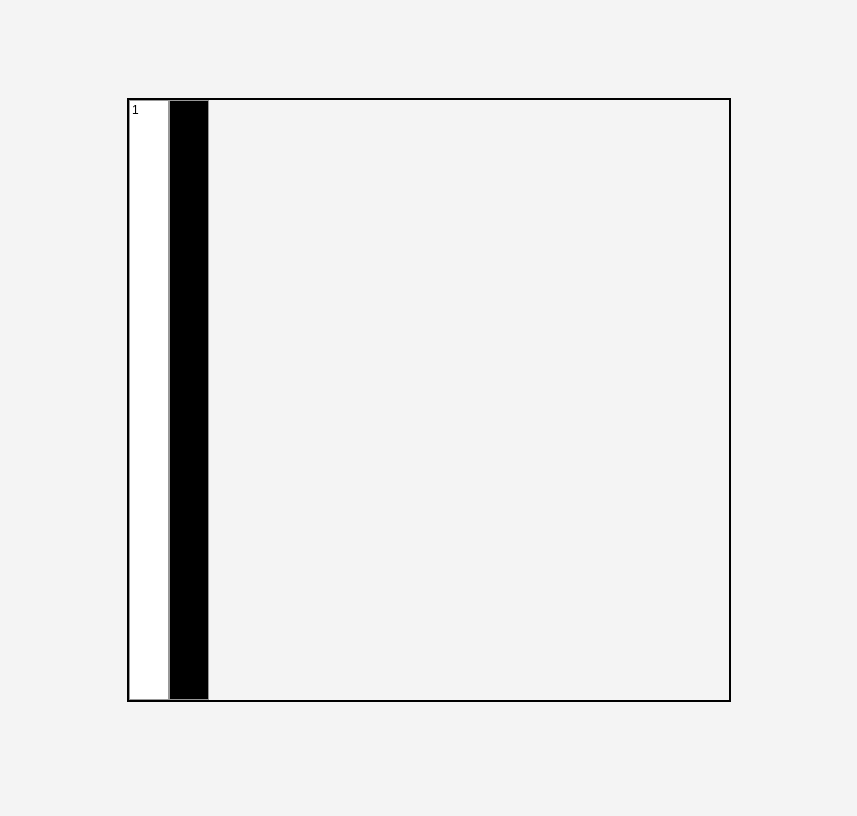
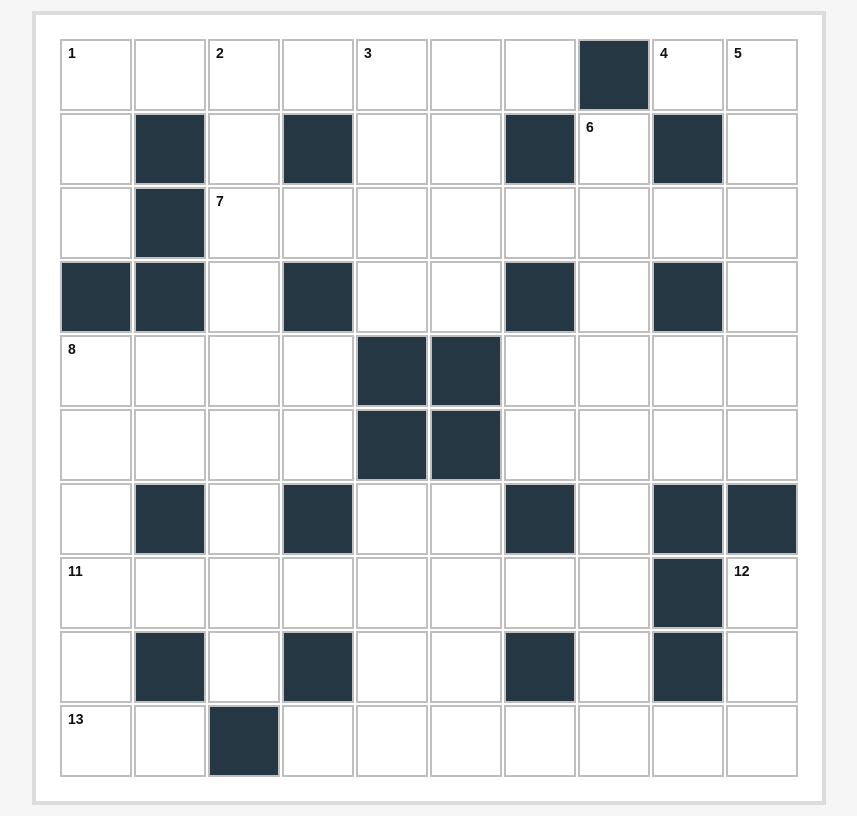
Before and after one commit to abhishek-dtsc/crosword, a plain HTML site: page index.html in a window 1280 px wide. Shown: the whole page, without its empty margins (211-1068 px from the left). Drawn offline with Linux system fonts and the light colour scheme.

Commit message:
index.html

```diff
--- a/index.html
+++ b/index.html
@@ -1,73 +1,100 @@
-<!DOCTYPE html>
+<!doctype html>
 <html lang="en">
 <head>
-  <meta charset="UTF-8">
-  <meta name="viewport" content="width=device-width, initial-scale=1.0">
-  <title>Responsive Crossword</title>
+  <meta charset="utf-8" />
+  <meta name="viewport" content="width=device-width,initial-scale=1" />
+  <title>Interactive Crossword Grid</title>
   <style>
-    body {
-      font-family: Arial, sans-serif;
-      display: flex;
-      justify-content: center;
-      align-items: center;
-      min-height: 100vh;
-      margin: 0;
-      background: #f4f4f4;
+    :root{--cell:72px; --gap:2px; --black:#263744}
+    body{font-family:Arial,Helvetica,sans-serif; display:flex; align-items:center; justify-content:center; min-height:100vh; background:#f6f6f6;}
+    .board-wrap{padding:24px; background:white; border:4px solid #dcdcdc}
+    .grid{
+      display:grid;
+      grid-template-columns: repeat(10, var(--cell));
+      grid-template-rows: repeat(10, var(--cell));
+      gap: var(--gap);
+      background:transparent;
+      position:relative;
     }
-
-    .crossword {
-      display: grid;
-      grid-template-columns: repeat(15, 1fr); /* 15 columns */
-      width: 95vw;   /* scale to screen width */
-      max-width: 600px; /* don’t stretch too much */
-      aspect-ratio: 15 / 15; /* keep it square */
-      border: 2px solid black;
+    .cell{
+      width:var(--cell); height:var(--cell);
+      box-sizing:border-box;
+      border:2px solid #bfbfbf; background:white; position:relative;
+      display:flex; align-items:center; justify-content:center;
     }
-
-    .cell {
-      border: 1px solid #999;
-      position: relative;
-      background: white;
-      display: flex;
-      justify-content: center;
-      align-items: center;
+    .cell.black{background:var(--black);}
+    .num{position:absolute; left:6px; top:4px; font-size:14px; font-weight:700; color:#111}
+    .cell.black .num{color:transparent}
+    input.letter{
+      width:100%; height:100%; border:none; outline:none;
+      font-size:28px; font-weight:700; text-align:center;
+      text-transform:uppercase; background:transparent; color:#111;
     }
-
-    .cell input {
-      width: 100%;
-      height: 100%;
-      border: none;
-      text-align: center;
-      font-size: clamp(12px, 2.5vw, 20px);
-      text-transform: uppercase;
-      background: transparent;
-    }
-
-    .cell input:focus {
-      outline: 2px solid #007bff;
-      background: #e6f0ff;
-    }
-
-    .black {
-      background: black;
-    }
-
-    .number {
-      position: absolute;
-      top: 2px;
-      left: 2px;
-      font-size: clamp(8px, 2vw, 12px);
-      color: black;
-    }
+    .cell.black input{display:none}
+    @media (max-width:760px){:root{--cell:40px}}
   </style>
 </head>
 <body>
-  <div class="crossword">
-    <!-- Example white cell -->
-    <div class="cell"><span class="number">1</span><input maxlength="1"></div>
-    <!-- Example black cell -->
-    <div class="cell black"></div>
-    <!-- Keep adding cells like before, following your crossword grid -->
+  <div class="board-wrap">
+    <div class="grid" id="grid"></div>
   </div>
+
+  <script>
+    const rows = 10, cols = 10;
+    const black = new Set([
+      '1,8','2,2','2,4','2,7','2,9',
+      '3,2','4,1','4,2','4,4','4,7','4,9',
+      '5,5','5,6','6,5','6,6',
+      '7,2','7,4','7,7','7,9','7,10',
+      '8,9','9,2','9,4','9,7','9,9','10,3'
+    ]);
+
+    const numbers = {
+      '1,1': '1', '1,3': '2', '1,5': '3', '1,9':'4', '1,10':'5',
+      '2,8':'6','3,3':'7','5,1':'8','5,6':'9','6,5':'10',
+      '8,1':'11','8,10':'12','10,1':'13','10,3':'14'
+    };
+
+    const grid = document.getElementById('grid');
+
+    for(let r=1;r<=rows;r++){
+      for(let c=1;c<=cols;c++){
+        const key = r+','+c;
+        const cell = document.createElement('div');
+        cell.className = 'cell'+(black.has(key)?' black':'');
+        cell.dataset.r = r; cell.dataset.c = c;
+
+        if(numbers[key]){
+          const n = document.createElement('div');
+          n.className='num'; n.textContent = numbers[key];
+          cell.appendChild(n);
+        }
+
+        const inp = document.createElement('input');
+        inp.type = 'text';
+        inp.maxLength = 1;
+        inp.className = 'letter';
+        inp.addEventListener('input', ()=>{
+          inp.value = inp.value.toUpperCase().replace(/[^A-Z]/g,'');
+        });
+
+        cell.appendChild(inp);
+        grid.appendChild(cell);
+      }
+    }
+
+    // Keyboard navigation
+    const inputs = Array.from(document.querySelectorAll('input.letter'));
+    inputs.forEach((inp, idx)=>{
+      inp.addEventListener('keydown', e=>{
+        let next;
+        if(e.key==='ArrowRight'){ next = inputs[idx+1]; }
+        if(e.key==='ArrowLeft'){ next = inputs[idx-1]; }
+        if(e.key==='ArrowDown'){ next = inputs[idx+cols]; }
+        if(e.key==='ArrowUp'){ next = inputs[idx-cols]; }
+        if(next){ next.focus(); e.preventDefault(); }
+      });
+    });
+  </script>
 </body>
 </html>
```
